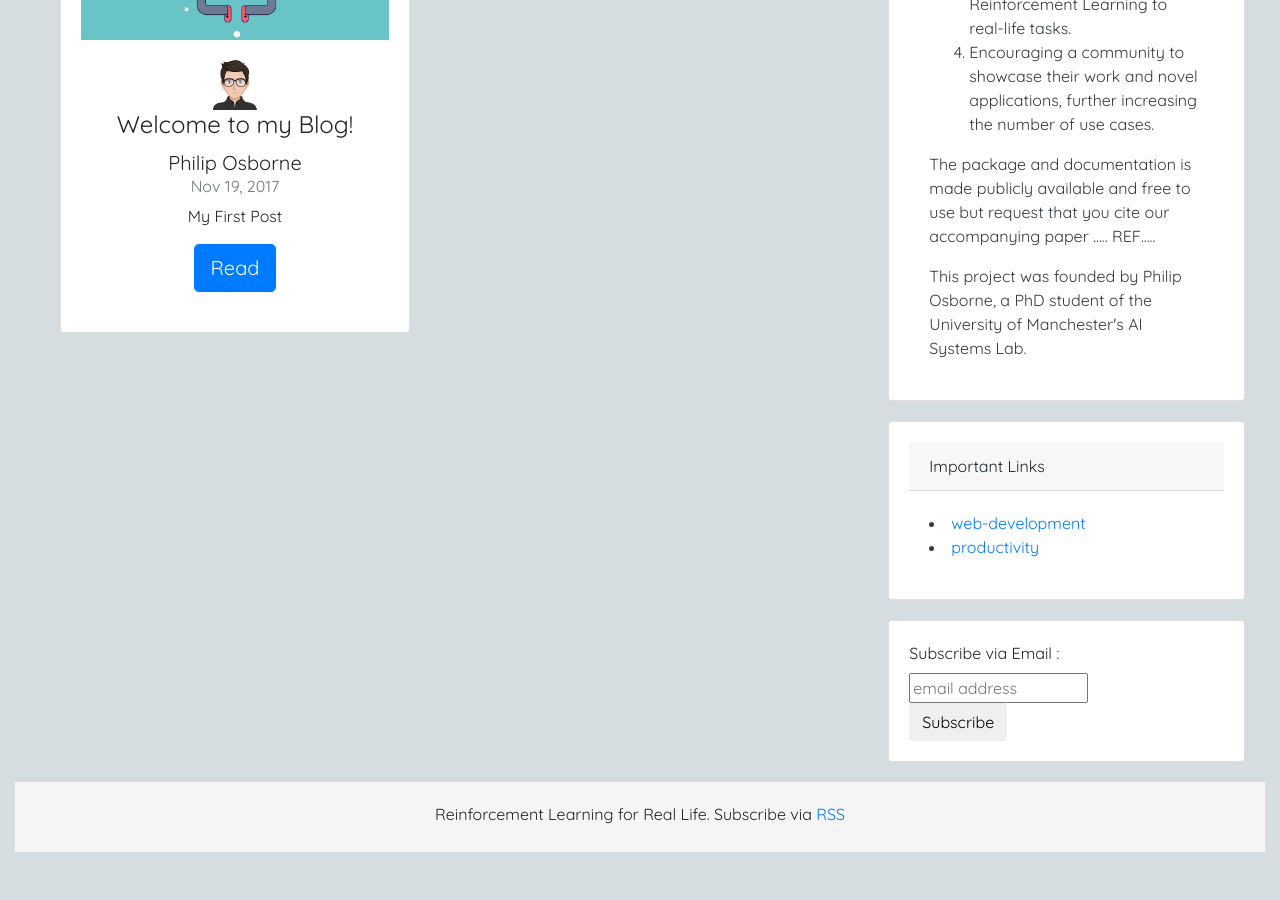
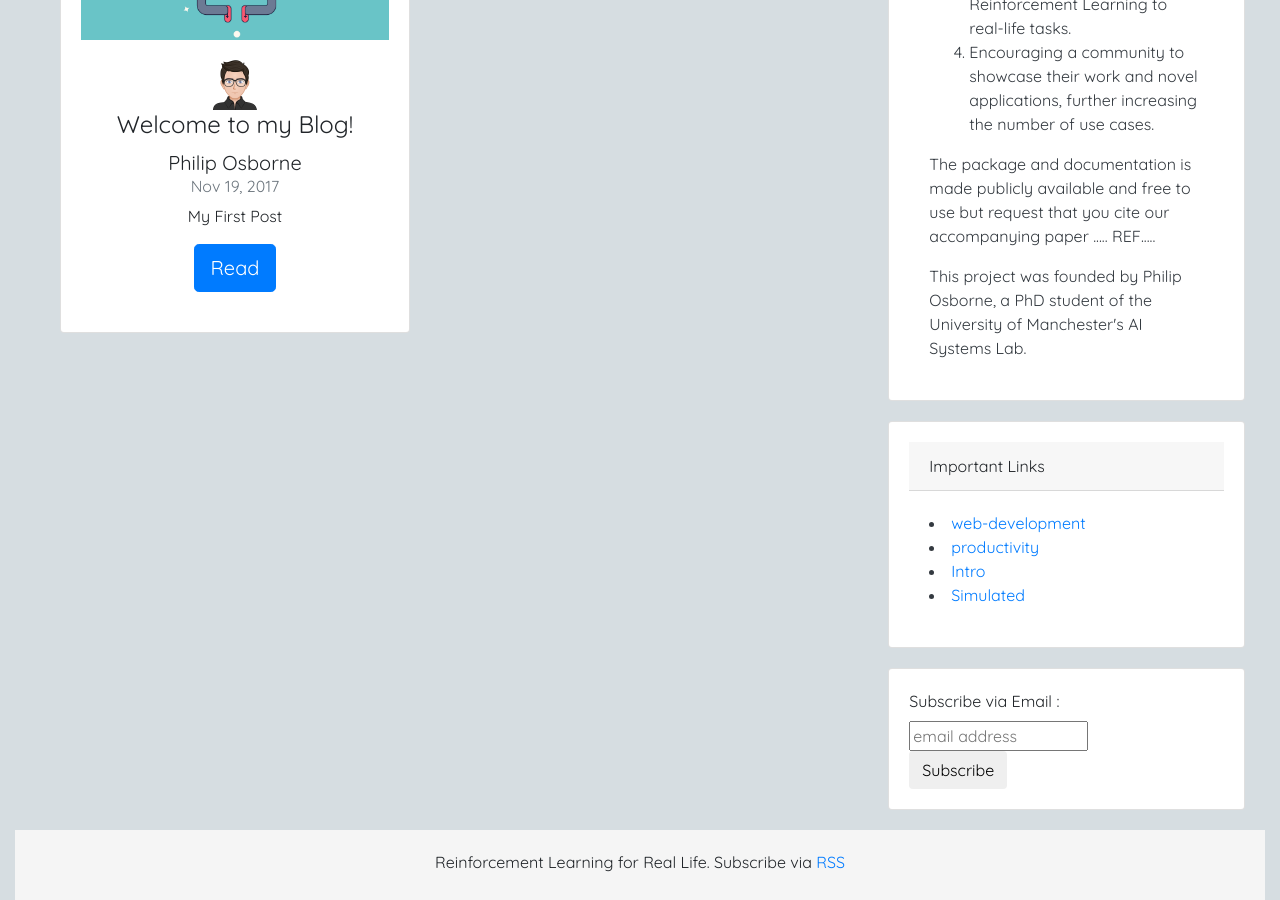
Before and after one commit to osbornep/rl4rl-website, a Jekyll site: the page built from index.md, in a window 1280 px wide and 900 px high, scrolled down 1046 px. Built offline with Jekyll 4.4.1, drawn with Linux system fonts in a browser that asks for light colours; nearby versions of some CDN libraries; a script that is not in the unit is left out; before the commit the page ends 1898 px from its top, so only the background shows below that.

Commit message:
Update 2019-07-18-intro-to-rl4rl.md

```diff
--- a/_posts/2019-07-18-intro-to-rl4rl.md
+++ b/_posts/2019-07-18-intro-to-rl4rl.md
@@ -3,6 +3,10 @@ title: How to apply Reinforcement Learning to Real Life Planning Problems
 layout: post
 summary: An introduction to using Reinforcement Learning for Real Life Problems
 thumbnail: posts/intro_rl4rl/banner.png
+categories:
+  - Intro
+  - Simulated
+
 author: Philip Osborne
 ---
 
```
